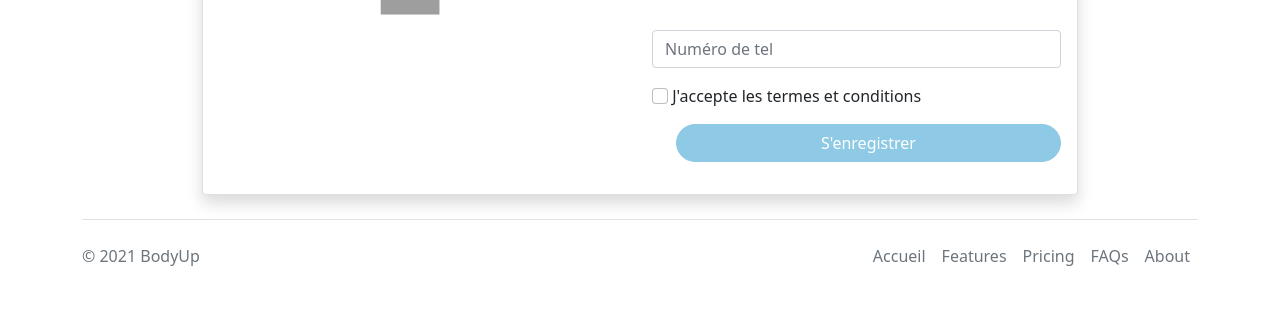
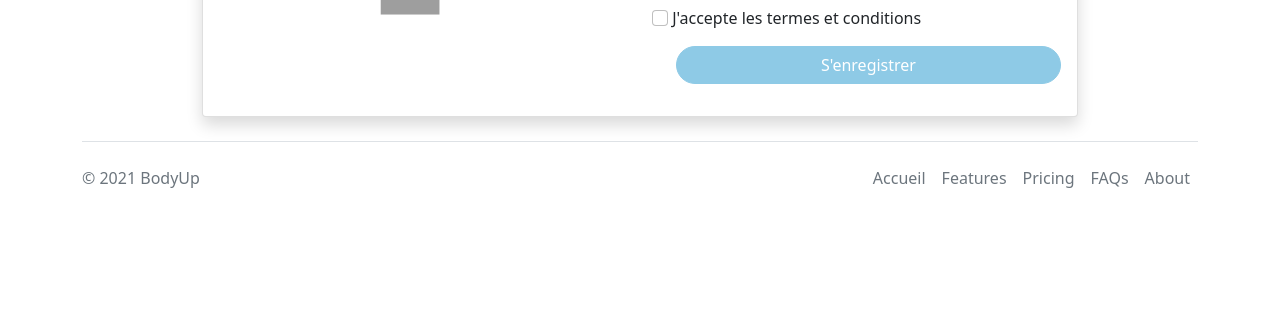
Before and after one commit to Kelvinfbt/mspr-wis2, a PHP site: page /register.php in a window 1280 px wide. Shown: the part 545-861 px from the top of the page. After the commit the page ends 733 px from the top, so only its background shows below. Run offline with PHP 8.4, Linux system fonts and the light colour scheme; data comes from the database, SQL or seed files in the repository; grey boxes are pictures that could not be loaded.

Commit message:
update: login

```diff
--- a/functions/database.php
+++ b/functions/database.php
@@ -8,7 +8,7 @@
 function connectDB()
 {
     try {
-        return new PDO('mysql:host=localhost;dbname=msprwis2;charset=UTF8', 'root', 'root');
+        return new PDO('mysql:host=localhost;dbname=msprwis2;charset=UTF8', 'root', '');
     } catch (PDOException $e) {
         print "Erreur !: " . $e->getMessage() . "<br/>";
         die();
--- a/login.php
+++ b/login.php
@@ -1,10 +1,7 @@
 <?php require_once 'template-parts/layout/head.php';
 
 middleware('guest');
-
 ?>
-
-
 <section id="login-form">
     <div class="container container_login">
         <div class="card mx-auto shadow mt-5">
--- a/register.php
+++ b/register.php
@@ -48,11 +48,6 @@ middleware('guest');
                                     <input type="password" class="form-control" name="confirm-password"
                                            placeholder="Confirmez votre Mot de Passe">
                                 </div>
-                                <div class="mb-3">
-                                    <label for="exampleInputTel" class="form-label"></label>
-                                    <input type="tel" class="form-control" id="exampleInputTel"
-                                           placeholder="Numéro de tel">
-                                </div>
 
                                 <input class="form-check-input" type="checkbox" value="" id="invalidCheck" required>
                                 <label class="form-check-label" for="invalidCheck">
```
